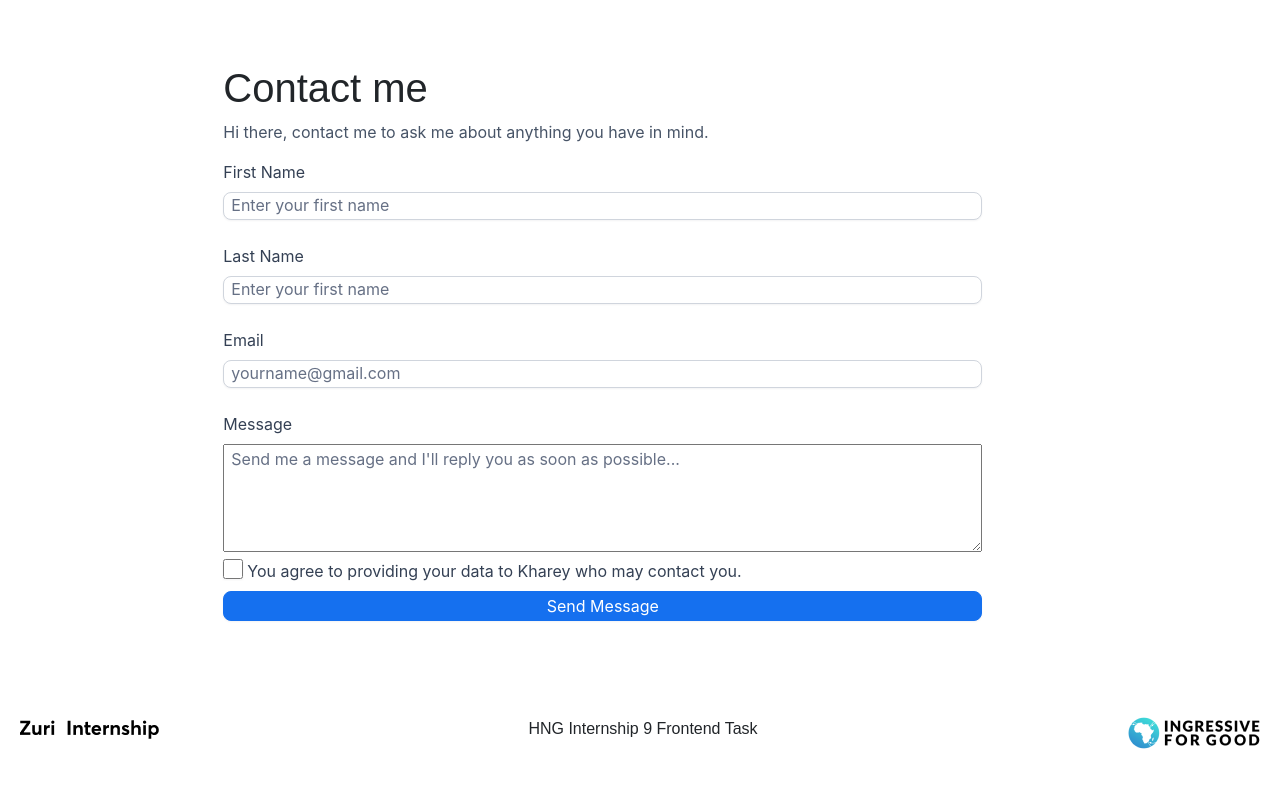
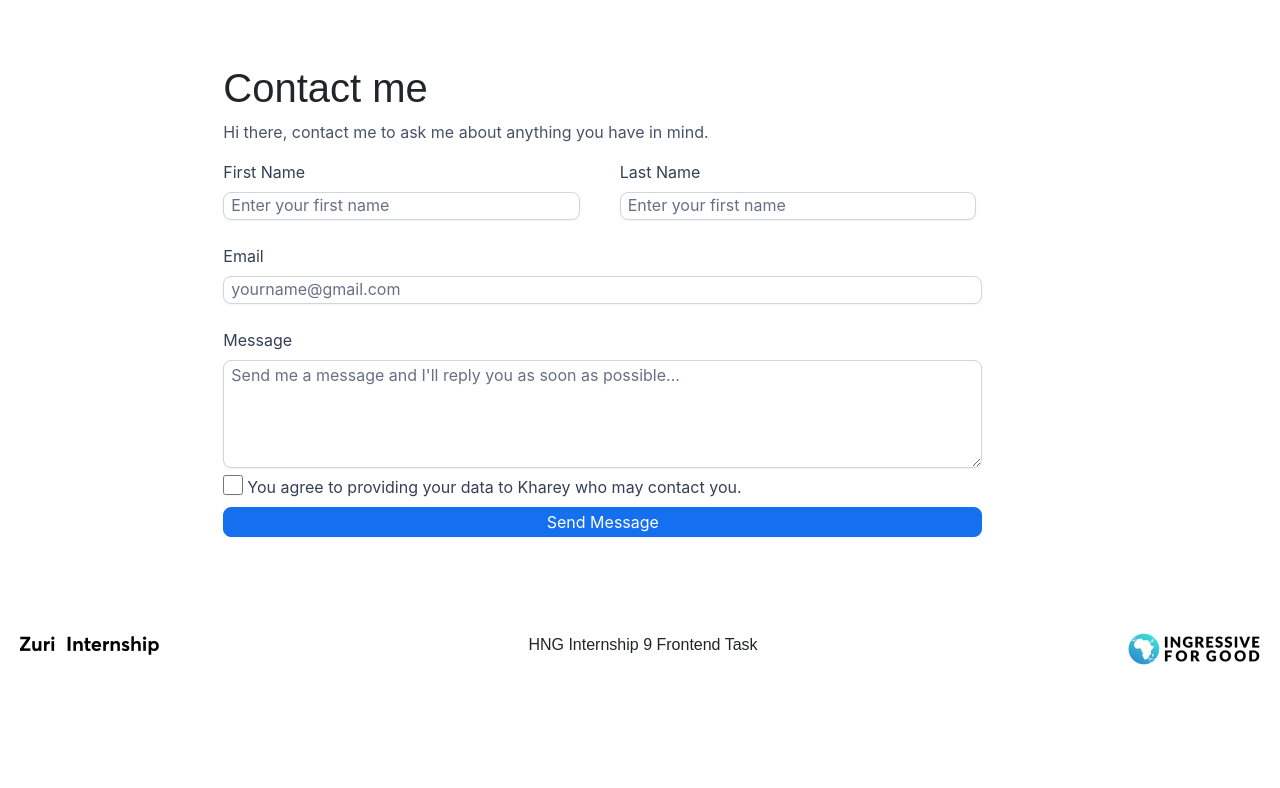
Before and after one commit to Nosa10/metabnb, a React (Create React App) app: page /contact in a window 1280 px wide. Shown: the top 788 px of the page. Built offline with nearby package versions, Linux system fonts and the light colour scheme.

Commit message:
style: Styling for the Desktop view

```diff
--- a/src/components/contact.js
+++ b/src/components/contact.js
@@ -17,21 +17,26 @@ class Contact extends Component {
 
                 <form>
                     <div className='float'>
-                        <label>First Name</label> <br/>
-                        <input id= 'first_name' type='text' placeholder='Enter your first name'/><br/><br/>
-                        <label>Last Name</label> <br/>
-                        <input id= 'last_name' type='text' placeholder='Enter your first name'/><br/><br/>
+                        <div className='float_1'>
+                            <label>First Name</label> <br/>
+                            <input id= 'first_name' type='text' placeholder='Enter your first name'/><br/><br/>
+                        </div>
+                        <div className='float_2'>
+                            <label>Last Name</label> <br/>
+                            <input id= 'last_name' type='text' placeholder='Enter your first name'/><br/><br/>
+                        </div>
+                    </div>
                         <label>Email</label> <br/>
                         <input id= 'email' type='email' placeholder='yourname@gmail.com'/><br/><br/>
                         <label>Message</label> <br/>
                         <textarea id='message' placeholder="Send me a message and I'll reply you as soon as possible..."/>
-                        <div className='float_2'>
+                        <div className='float_3'>
                             <input type='checkbox'/>
                             <label className='checkbox'>You agree to providing your data to Kharey who may contact you.</label>
                         </div>
                         <button id='btn__submit'>Send Message</button>
 
-                    </div>
+
                 </form>
 
             </div>
--- a/src/index.css
+++ b/src/index.css
@@ -174,6 +174,15 @@ footer{
 textarea{
   width: 90%;
   height: 108px;
+  background: #FFFFFF;
+/* Gray/300 */
+
+  border: 1px solid #D0D5DD;
+  /* Shadow/xs */
+
+  box-shadow: 0px 1px 2px rgba(16, 24, 40, 0.05);
+  border-radius: 8px;
+
 
 }
 textarea::placeholder{
@@ -189,11 +198,11 @@ textarea::placeholder{
   padding-left: 2px;
 
 }
-.float_2{
+.float_3{
   display: flex;
   float: left;
 }
-.float_2 input{
+.float_3 input{
   box-sizing: border-box;
 
   width: 20px;
@@ -225,3 +234,17 @@ textarea::placeholder{
   font-style: normal;
 
 }
+@media (min-width:769px) {
+  .float{
+    display: flex;
+    float: left;
+    width: 100%;
+  }
+  .float_1{
+    width: 47%;
+  }
+  .float_2{
+    width: 47%;
+  }
+
+}
```
